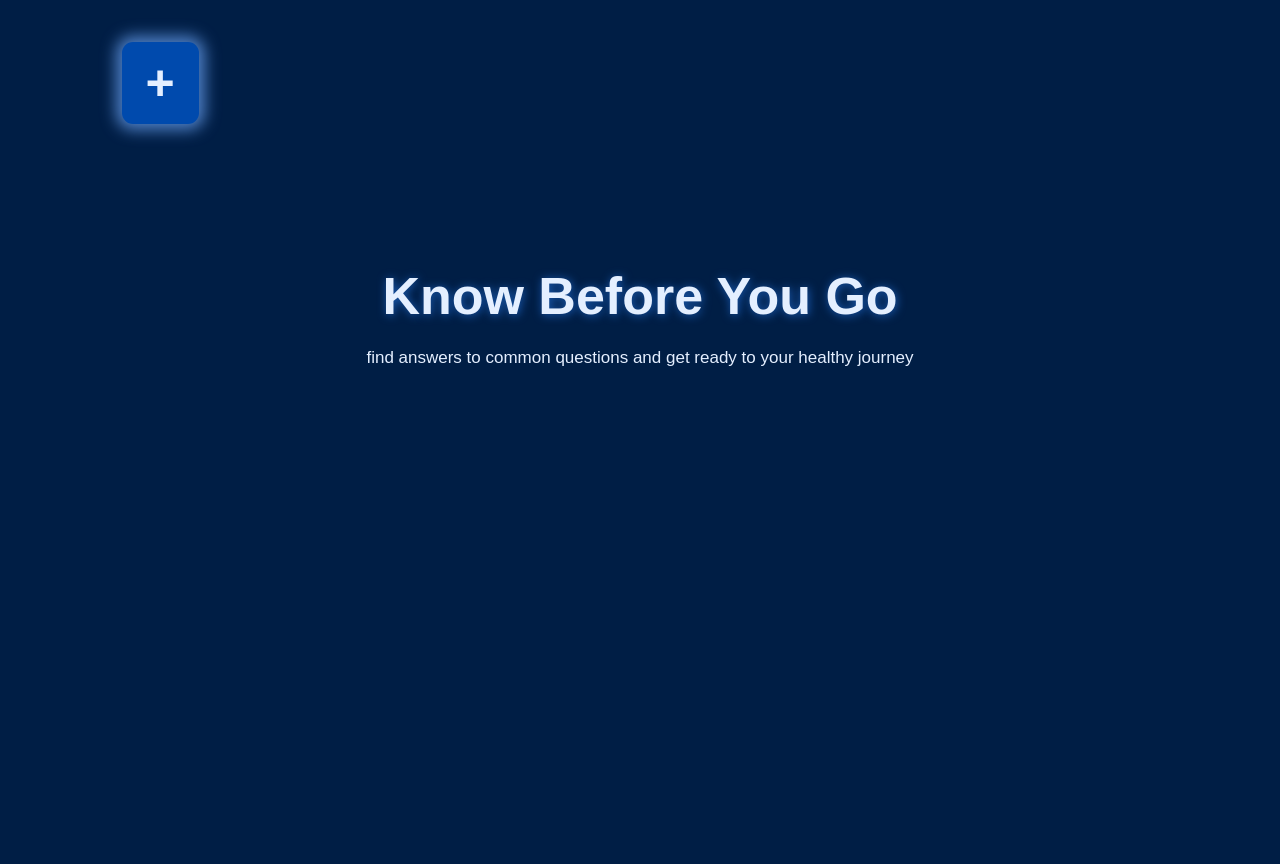
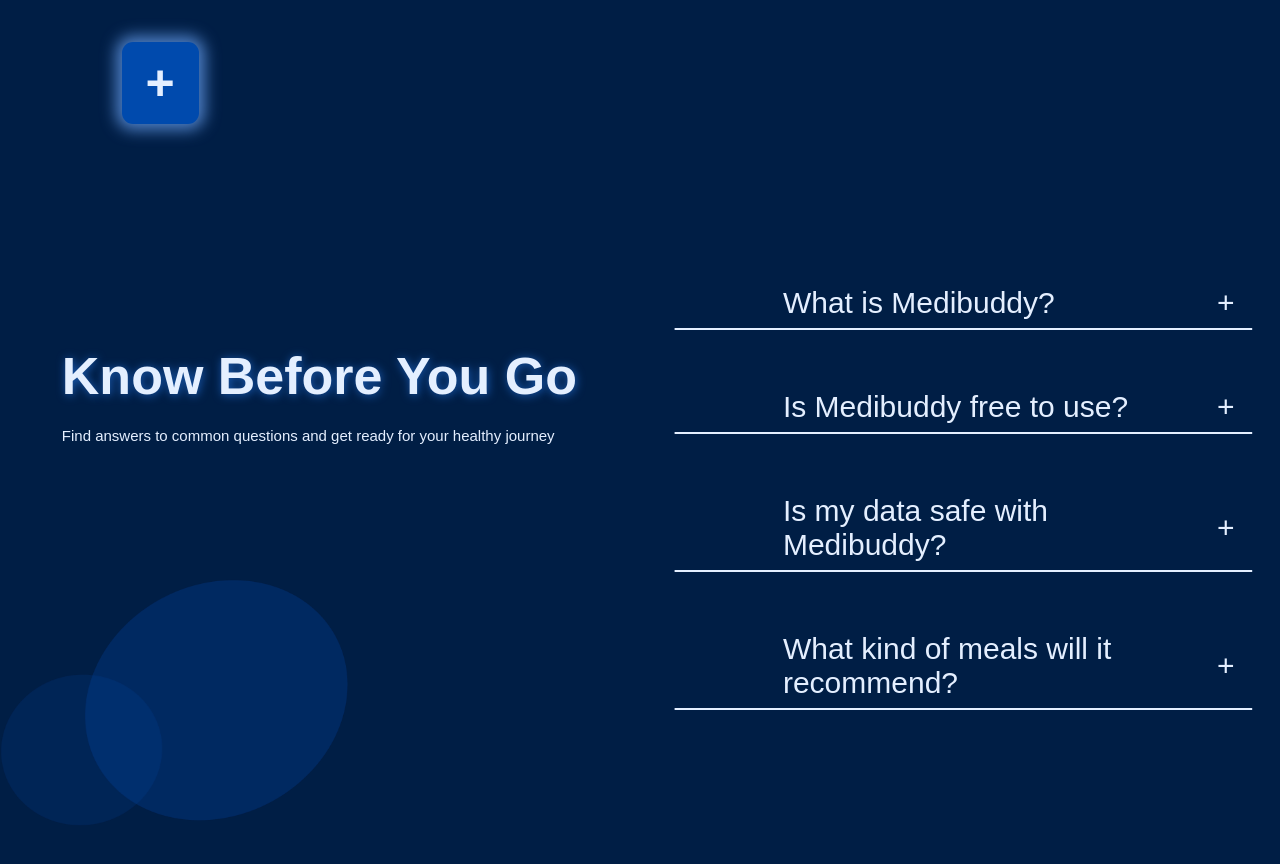
Before and after one commit to MohamedMGhoniem/HealthBuddy, a React (Create React App) app: page / in a window 1280 px wide. Shown: the part 5820-6684 px from the top of the page. Built offline with nearby package versions, Linux system fonts and the light colour scheme.

Commit message:
FAQ DONE

```diff
--- /dev/null
+++ b/src/faq/FaqItem.js
@@ -0,0 +1,22 @@
+import { useState } from 'react';
+
+export default function FaqItem({ question, answer }) {
+    const [isOpen, setIsOpen] = useState(false);
+
+    const toggleOpen = () => {
+        setIsOpen(!isOpen);
+    };
+
+    return (
+        <div className="faq-item">
+            <div className="faq-question" onClick={toggleOpen}>
+                <span>{question}</span>
+                <span className="toggle-icon">{isOpen ? '−' : '+'}</span>
+            </div>
+            <div className={`faq-answer ${isOpen ? 'open' : ''}`}>
+                <p>{answer}</p>
+            </div>
+            <div className='line'></div>
+        </div>
+    );
+}
--- a/src/faq/FaqSection.js
+++ b/src/faq/FaqSection.js
@@ -1,18 +1,51 @@
 import Content from "../Content";
 import ContentHeading from "../ContentHeading";
 import Section from "../Section";
+import FaqItem from "./FaqItem";
 import '../styles/faqSection.css'
+import Decoration from "../Decoration";
 
+const faqs = [
+    {
+        question: "What is Medibuddy?",
+        answer: "MediBuddy uses AI to analyze your dietary preferences, health goals, and lifestyle, creating meal plans tailored just for you."
+    },
+    {
+        question: "Is Medibuddy free to use?",
+        answer: "Yes! MediBuddy provides a detailed nutrition breakdown for every meal, helping you stay on top of your daily intake."
+    },
+    {
+        question: "Is my data safe with Medibuddy?",
+        answer: "Absolutely. MediBuddy integrates with your fitness apps to track your activity and provide personalized recommendations."
+    },
+    {
+        question: "What kind of meals will it recommend?",
+        answer: "The AI learns from your habits and preferences, offering suggestions for meals, workouts, and health tips to keep you motivated."
+    },
+];
 
 export default function FaqSection() {
+
     return (
         <Section className={'section-faq'}>
+            <div className="container">
                 <Content>
                     <ContentHeading
-                    title={'Know before you go'}
-                    subheading={'find answers to common questions and get ready to your healthy journey'}
+                        title={'Know before you go'}
+                        subheading={'Find answers to common questions and get ready for your healthy journey'}
                     />
                 </Content>
+                <div className="faq-list">
+                    {faqs.map((faq, index) => (
+                        <FaqItem
+                            key={index}
+                            question={faq.question}
+                            answer={faq.answer}
+                        />
+                    ))}
+                </div>
+            </div>
+            <Decoration src={'./circles.png'} className={'decoration-bottom'} />
         </Section>
-    )
+    );
 }
--- a/src/styles/faqSection.css
+++ b/src/styles/faqSection.css
@@ -2,15 +2,84 @@
 
 .section-faq{
     padding-top: calc(10rem + 4.2rem);
+    display: flex;
   }
-  .section-faq .content {
-    width: 80%;
+  .section-faq .container {
+    height: 70vh;
+    width: 98%;
     margin: 0 auto;
-    text-align: center;
-    position: relative;
+    display: flex;
+    gap: 5rem;
   }
-  .section-faq .subheading{
-    font-size: 1.7rem;
-    line-height: 1.6;
-    color: var(--txt);
-  }
+.section-faq .content {
+  width: 50%;
+  margin: 8rem auto;
+}
+.section-faq .subheading{
+  font-size: 1.5rem;
+  line-height: 1.6;
+  color: var(--txt);
+}
+
+.faq-list {
+  width: 40%;
+  display: flex;
+  flex-direction: column;
+  gap: 2rem;
+}
+
+.faq-item {
+  color: var(--txt);
+  border-radius: 1rem;
+  padding: 2rem;
+  text-align: left;
+}
+
+.faq-question {
+  display: flex;
+  justify-content: space-between;
+  align-items: center;
+  font-weight: 500;
+  cursor: pointer;
+  transition: color 0.3s ease;
+}
+
+.faq-item .line{
+  /* position: absolute; */
+  margin-top: .8rem;
+  width: 80%;
+  height: 2px;
+  background:var(--txt);
+  transform: scaleX(1.6);
+  transition: transform 0.3s ease;
+}
+
+.faq-question,
+.toggle-icon {
+  font-size: 3rem;
+}
+
+.faq-answer {
+  max-height: 0;
+  overflow: hidden;
+  transition: max-height 0.3s ease;
+}
+
+.faq-answer.open {
+  max-height: 10rem;
+}
+
+.faq-answer p {
+  margin-top: 1rem;
+  font-size: 1.7rem;
+  color:var(--txt);
+  line-height: 1.5;
+}
+
+.section-faq .decoration-bottom {
+  bottom: 0;
+  left: 0;
+  width: 35rem;
+  height: auto;
+  margin-top: 3rem;
+}
```
